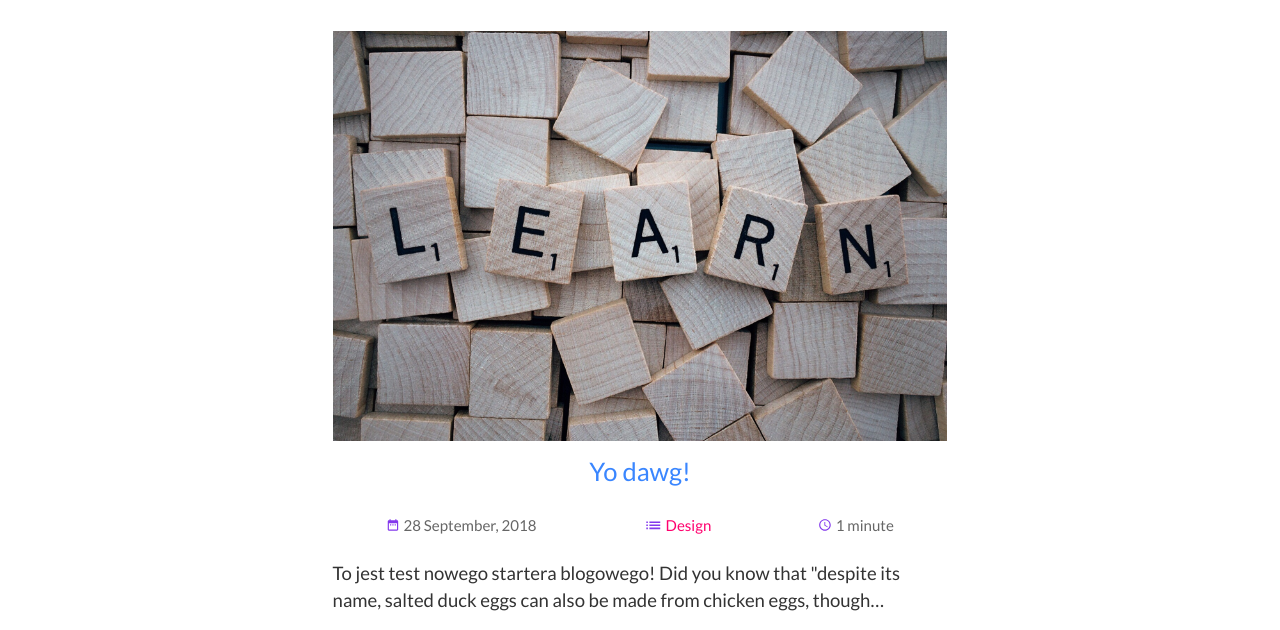
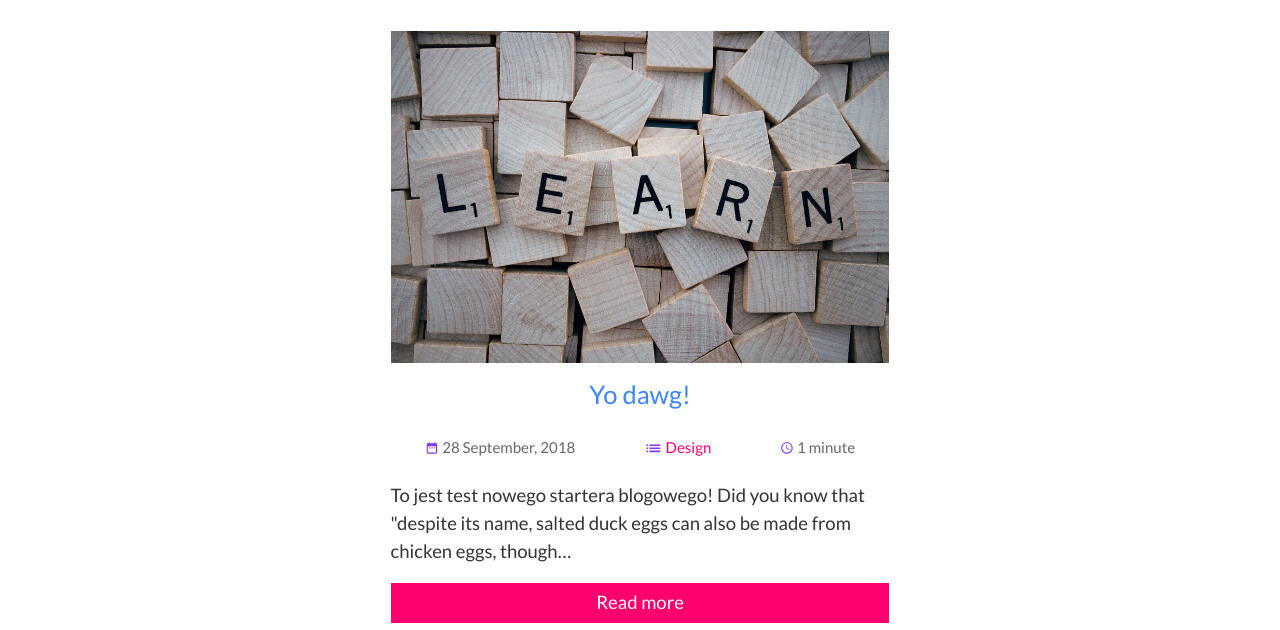
Before and after one commit to kolodziejm/blog, a Gatsby site: page / in a window 1280 px wide. Shown: the part 153-783 px from the top of the page. Built offline with nearby package versions, Linux system fonts and the light colour scheme; Gatsby itself is replaced by a stand-in of ours; some packages are replaced by stand-ins of ours.

Commit message:
Further reduction of the cardlist component, changed max-width to 45rem for even better readability

```diff
--- a/src/components/CardsList.js
+++ b/src/components/CardsList.js
@@ -7,6 +7,6 @@
     flex-direction: column;
     justify-content: center;
     align-items: center;
-    max-width: 55rem;
+    max-width: 45rem;
     padding: 0 1rem;
 `;
```
